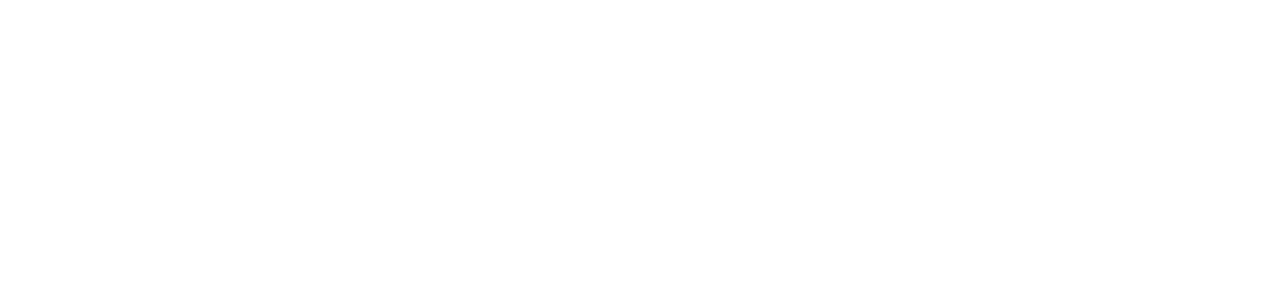
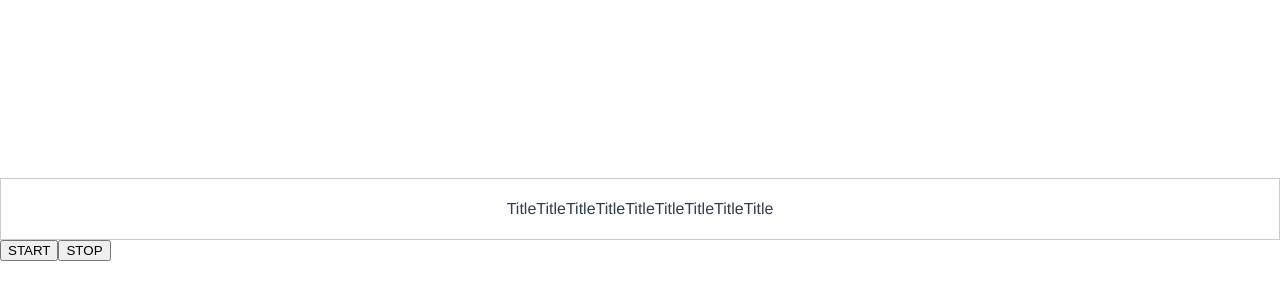
Before and after one commit to sugerzzx/vue2-css-demo, a Vue app: page /#/animationApi in a window 1280 px wide. Shown: the part 622-922 px from the top of the page. Before the commit the page ends 800 px from the top, so only its background shows below. Built offline with nearby package versions, Linux system fonts and the light colour scheme.

Commit message:
add animationApi.vue

```diff
--- a/src/router/index.js
+++ b/src/router/index.js
@@ -25,6 +25,10 @@ const routes = [
     path: '/worm',
     component: () => import('../views/formCodePen/WormView.vue')
   },
+  {
+    path: '/animationApi',
+    component: () => import('../views/animationApi.vue')
+  }
 ];
 
 const router = new VueRouter({
--- a/src/views/HomeView.vue
+++ b/src/views/HomeView.vue
@@ -5,6 +5,7 @@
       <router-link to="/canvas">Canvas</router-link>
       <router-link to="/indicators">Indicators</router-link>
       <router-link to="/worm">Worm</router-link>
+      <router-link to="/animationApi">AniApi</router-link>
     </nav>
     <router-view />
   </div>
--- /dev/null
+++ b/src/views/animationApi.vue
@@ -0,0 +1,163 @@
+<template>
+  <div class="box">
+    <div class="trans-container" ref="container">
+      <span class="icon hidden" ref="icon" v-for="item in 5" :key="item.id"></span>
+      <div class="title" ref="title">TitleTitleTitleTitleTitleTitleTitleTitleTitle</div>
+    </div>
+    <button @click="startAnimation">START</button>
+    <button @click="stopAnimation">STOP</button>
+  </div>
+</template>
+
+<script>
+export default {
+  data() {
+    return {
+      container: null,
+      icons: [],
+      title: null,
+      animations: [],
+    };
+  },
+  methods: {
+    init() {
+      this.initRef();
+      this.createAnimation();
+    },
+    initRef() {
+      this.container = this.$refs.container;
+      this.icons = this.$refs.icon;
+      this.title = this.$refs.title;
+    },
+    createAnimation() {
+      class animationMaker {
+        constructor(positionSnapShot, timeFrames, duration) {
+          this.positionSnapShot = positionSnapShot;
+          this.timeFrames = timeFrames;
+          this.duration = duration;
+          this.keyframes = {
+            transform: this.getTrnasform(this.positionSnapShot),
+            opacity: [1, 1],
+            offset: this.getOffset(this.timeFrames, this.duration),
+            easing: ['ease-in-out'],
+          };
+        }
+        getTrnasform = () => {
+          return this.positionSnapShot.map((position) => {
+            return `translateY(${position}px)`;
+          });
+        };
+        getOffset = () => {
+          return this.timeFrames.map((time) => {
+            return time * 1000 / this.duration;
+          });
+        };
+        getOptions = (delay) => {
+          return {
+            duration: this.duration,
+            delay,
+            iterations: Infinity,
+            fill: 'both',
+            easing: 'linear',
+          };
+        };
+        getAnimation = (ele, delay) => {
+          const keyframeEffect = new KeyframeEffect(ele, this.keyframes, this.getOptions(delay));
+          const ani = new Animation(keyframeEffect, document.timeline);
+          return ani;
+        };
+      }
+
+      const containerHeight = this.container.offsetHeight; // 容器高度
+      const duration = 6000; // 动画持续时间
+
+      const iconDistance = (containerHeight + this.icons[0].clientHeight) / 2; // 图标移动距离
+      const iconSnapShot = [-iconDistance, 0, 0, iconDistance, iconDistance]; // 图标移动快照
+      const iconTimeFrames = [0, 0.5, 3, 3.5, 6]; // 图标移动时间点
+
+      const titleDistance = (containerHeight + this.title.clientHeight) / 2; // 标题移动距离
+      const titleSnapShot = [0, titleDistance, titleDistance, -titleDistance, 0, 0]; // 标题移动快照
+      const titleTimeFrames = [0, 0.5, 3.4, 3.4, 4, 6]; // 标题移动时间点
+
+      const iconAniMaker = new animationMaker(iconSnapShot, iconTimeFrames, duration);
+      const titleAniMaker = new animationMaker(titleSnapShot, titleTimeFrames, duration);
+      this.icons.forEach((icon, index) => {
+        const delay = index * 100;
+        this.animations.push(iconAniMaker.getAnimation(icon, delay));
+      });
+      this.animations.push(titleAniMaker.getAnimation(this.title, 0));
+    },
+    startAnimation() {
+      this.animations.forEach((animation) => {
+        animation.play();
+      });
+    },
+    stopAnimation() {
+      this.animations.forEach((animation) => {
+        animation.pause();
+      });
+    },
+    startObserver() {
+      let options = {
+        root: null,
+        rootMargin: "0px",
+        threshold: 1.0,
+      };
+
+      let observer = new IntersectionObserver((e) => {
+        const ratio = e[0].intersectionRatio;
+        if (ratio < 1) {
+          this.stopAnimation();
+        } else if (ratio === 1) {
+          this.startAnimation();
+        }
+      }, options);
+      observer.observe(this.$refs.container);
+    }
+  },
+  mounted() {
+    this.init();
+    this.startObserver();
+    document.addEventListener('keydown', (e) => {
+      if (e.key === ' ') {
+        if (this.animations[0].playState === 'running') {
+          this.stopAnimation();
+        } else if (this.animations[0].playState === 'paused' || this.animations[0].playState === 'idle') {
+          this.startAnimation();
+        }
+      }
+    });
+  }
+};
+</script>
+
+<style lang="scss" scoped>
+.box {
+  padding-top: 100vh;
+  height: 300vh;
+  overflow: scroll;
+
+  .trans-container {
+    display: flex;
+    justify-content: center;
+    align-items: center;
+    gap: 20px;
+    height: 60px;
+    border: 1px solid #ccc;
+    position: relative;
+    overflow: hidden;
+
+    .icon {
+      width: 20px;
+      height: 20px;
+      border-radius: 50%;
+      background-color: #02a7f3;
+      opacity: 0;
+    }
+
+    .title {
+      position: absolute;
+    }
+  }
+}
+</style>
```
